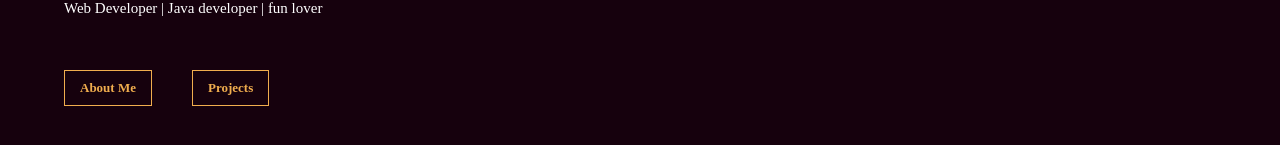
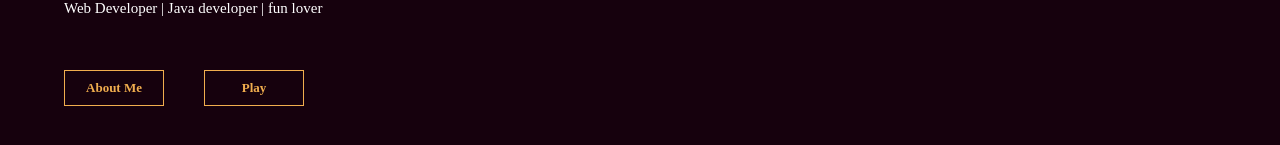
Before and after one commit to nishaposwal/angular, an Angular app in the folder game/: page / in a window 1280 px wide. Shown: the part 391-536 px from the top of the page. Built offline with nearby package versions, Linux system fonts and the light colour scheme.

Commit message:
Add funtionality to battons for navigation

```diff
--- a/game/src/app/about/about.component.html
+++ b/game/src/app/about/about.component.html
@@ -8,6 +8,6 @@
     </div>
 
     <div class="buttons">
-        <button>play</button>
+        <button (click)="play()">play</button>
     </div>
 </div>
--- a/game/src/app/about/about.component.ts
+++ b/game/src/app/about/about.component.ts
@@ -1,4 +1,5 @@
 import { Component, OnInit } from '@angular/core';
+import { Router } from '@angular/router';
 
 @Component({
   selector: 'app-about',
@@ -7,9 +8,13 @@ import { Component, OnInit } from '@angular/core';
 })
 export class AboutComponent implements OnInit {
 
-  constructor() { }
+  constructor(private router: Router) { }
 
   ngOnInit(): void {
   }
 
+  play() {
+    this.router.navigateByUrl('/game');
+  }
+
 }
--- a/game/src/app/home/home.component.css
+++ b/game/src/app/home/home.component.css
@@ -50,6 +50,7 @@ animation-name: apart;
 animation-duration: 1s;
 animation-delay: 0.5s;
 animation-fill-mode: forwards;
+min-width: 100px;
 
 }
 @keyframes apart{
--- a/game/src/app/home/home.component.html
+++ b/game/src/app/home/home.component.html
@@ -7,8 +7,8 @@
            <h1>I am Chillax</h1>
            <h1>A full time overthinker</h1>
            <p>Web Developer | Java developer | fun lover </p>
-           <button id="lol">About Me</button>
-           <button>Projects</button>
+           <button id="lol" (click)="about()">About Me</button>
+           <button (click)="play()">Play </button>
        </div>
 
     </div>
--- a/game/src/app/home/home.component.ts
+++ b/game/src/app/home/home.component.ts
@@ -1,4 +1,5 @@
 import { Component, OnInit } from '@angular/core';
+import { Router } from '@angular/router';
 
 @Component({
   selector: 'app-home',
@@ -7,9 +8,16 @@ import { Component, OnInit } from '@angular/core';
 })
 export class HomeComponent implements OnInit {
 
-  constructor() { }
+  constructor(private router: Router) { }
 
   ngOnInit(): void {
   }
 
+  about() {
+    this.router.navigateByUrl('/about');
+  }
+
+  play() {
+    this.router.navigateByUrl('/game');
+  }
 }
```
Also changed, not shown: game/src/app/app-routing.module.ts (+7 -2 lines).
